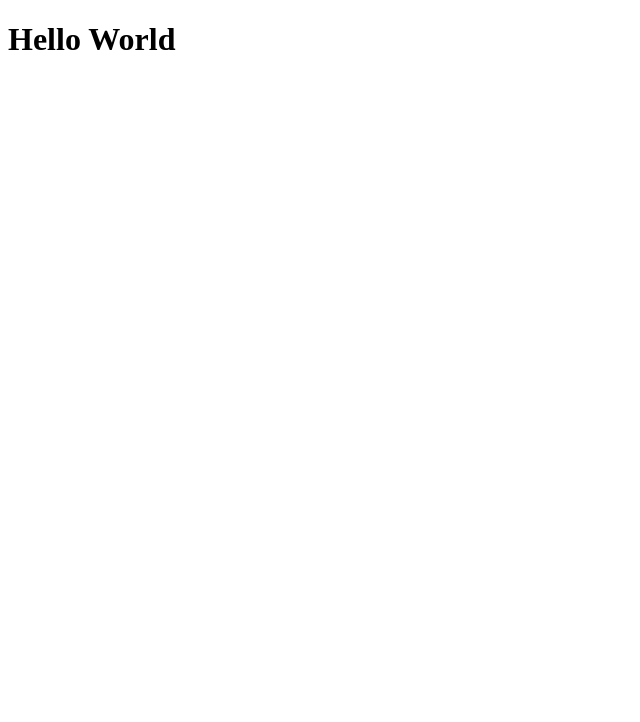
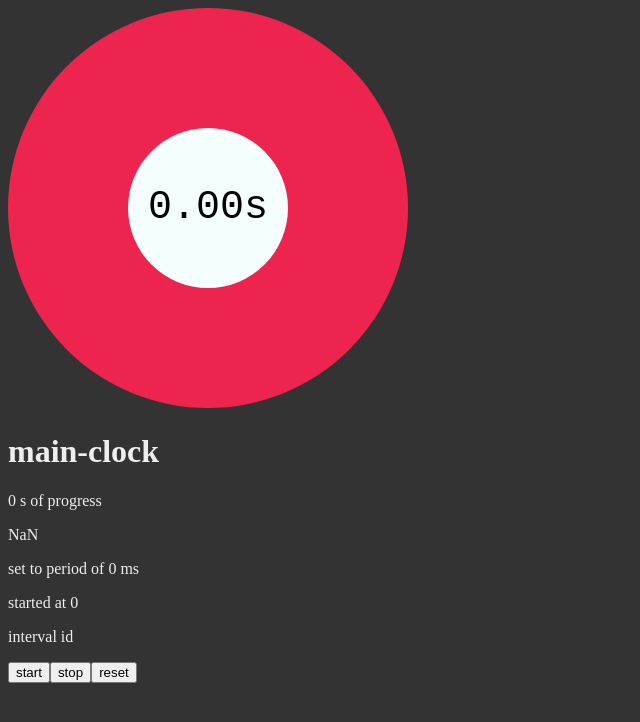
Before and after one commit to Fermento99/interval-timer, a Vue app: page / in a window 1280 px wide. Shown: the top 722 px of the page, without its empty margins (0-640 px from the left). Built offline with nearby package versions, Linux system fonts and the light colour scheme.

Commit message:
add clock, clock drawer

```diff
--- a/src/App.vue
+++ b/src/App.vue
@@ -1,8 +1,10 @@
-<script setup lang="ts"></script>
+<script setup lang="ts">
+import ClockComponent from '@/components/ClockComponent/ClockComponent.vue';
+</script>
 
 <template>
   <main>
-    <h1>Hello World</h1>
+    <ClockComponent clock-id="main-clock" />
   </main>
 </template>
 
--- a/src/assets/main.css
+++ b/src/assets/main.css
@@ -4,3 +4,8 @@
   position: relative;
   box-sizing: border-box;
 }
+
+body {
+  background-color: #333;
+  color: #EEE;
+}
--- /dev/null
+++ b/src/components/ClockComponent/ClockComponent.vue
@@ -0,0 +1,47 @@
+<script setup lang="ts">
+import { useClockStore } from '@/stores/ClockStore';
+import { computed } from 'vue';
+import ClockFace from '@/components/ClockComponent/ClockFace.vue';
+
+defineProps({
+  clockId: { type: String, required: true },
+});
+
+const clockState = useClockStore();
+
+const start = () => {
+  clockState.startClock();
+};
+
+const stop = () => {
+  clockState.pauseClock();
+};
+
+const reset = () => {
+  clockState.setClock({ period: 20 });
+};
+
+const elapsedTime = computed(() => clockState.progress / 1000);
+const percentage = computed(() => clockState.progress / clockState.period);
+</script>
+
+<template>
+  <ClockFace
+    :clock-id="clockId"
+    :percentage="percentage"
+    :elapsed-time="elapsedTime"
+    :height="400"
+    :width="400"
+  />
+  <h1>{{ clockId }}</h1>
+  <p>{{ elapsedTime }} s of progress</p>
+  <p>{{ percentage }}</p>
+  <p>set to period of {{ clockState.period }} ms</p>
+  <p>started at {{ clockState._startedTimestamp }}</p>
+  <p>{{ clockState._interval }} interval id</p>
+  <button @click="start">start</button>
+  <button @click="stop">stop</button>
+  <button @click="reset">reset</button>
+</template>
+
+<style scoped></style>
--- /dev/null
+++ b/src/components/ClockComponent/ClockDrawer.ts
@@ -0,0 +1,63 @@
+type ClockDrawerArgs = {
+  ctx: CanvasRenderingContext2D;
+  height: number;
+  width: number;
+  colors: {
+    escape: string;
+    chase: string;
+    center: string;
+    text: string;
+  };
+};
+
+type DrawArgs = {
+  time: number;
+  percentage: number;
+};
+
+export class ClockDrawer {
+  private readonly ctx;
+  private readonly height;
+  private readonly width;
+  private readonly colors;
+
+  constructor({ ctx, height, width, colors }: ClockDrawerArgs) {
+    this.ctx = ctx;
+    this.width = width;
+    this.height = height;
+    this.colors = colors;
+  }
+
+  drawClock({ time, percentage }: DrawArgs) {
+    const xCenter = this.width / 2;
+    const yCenter = this.height / 2;
+    const radius = Math.min(xCenter, yCenter);
+    const innerRadius = radius / 2.5;
+    const fontSize = radius / 5;
+
+    this.ctx.clearRect(0, 0, this.width, this.height);
+    this.ctx.beginPath();
+    this.ctx.fillStyle = this.colors.escape;
+    this.ctx.arc(xCenter, yCenter, radius, 0, Math.PI * 2);
+    this.ctx.fill();
+    this.ctx.closePath();
+    this.ctx.beginPath();
+    this.ctx.fillStyle = this.colors.chase;
+    this.ctx.moveTo(xCenter, yCenter);
+    this.ctx.arc(xCenter, yCenter, radius, -Math.PI / 2, Math.PI * (2 * percentage - 0.5));
+    this.ctx.lineTo(xCenter, yCenter);
+    this.ctx.fill();
+    this.ctx.closePath();
+    this.ctx.beginPath();
+    this.ctx.fillStyle = this.colors.center;
+    this.ctx.arc(xCenter, yCenter, innerRadius, 0, Math.PI * 2);
+    this.ctx.fill();
+    this.ctx.closePath();
+    this.ctx.beginPath();
+    this.ctx.fillStyle = this.colors.text;
+    this.ctx.textAlign = 'center';
+    this.ctx.font = `${fontSize}px "Share Tech Mono", monospace`;
+    this.ctx.fillText(`${time.toPrecision(3)}s`, xCenter, yCenter + fontSize / 4);
+    this.ctx.closePath();
+  }
+}
--- /dev/null
+++ b/src/components/ClockComponent/ClockFace.vue
@@ -0,0 +1,48 @@
+<script setup lang="ts">
+import { onMounted, ref, watchEffect } from 'vue';
+import { ClockDrawer } from '@/components/ClockComponent/ClockDrawer';
+
+const props = defineProps({
+  clockId: { type: String, required: true },
+  percentage: { type: Number, required: true },
+  elapsedTime: { type: Number, required: true },
+  height: { type: Number, required: true },
+  width: { type: Number, required: true },
+});
+
+const drawer = ref();
+
+onMounted(() => {
+  const canvas = document.getElementById(props.clockId) as HTMLCanvasElement;
+  const ctx = canvas.getContext('2d')!;
+  drawer.value = new ClockDrawer({
+    ctx,
+    height: props.height,
+    width: props.width,
+    colors: {
+      chase: '#629460',
+      escape: '#ED254E',
+      center: '#F4FFFD',
+      text: '#000',
+    },
+  });
+
+  drawer.value.drawClock({
+    time: props.elapsedTime,
+    percentage: props.percentage,
+  });
+});
+
+watchEffect(() => {
+  drawer.value?.drawClock({
+    time: props.elapsedTime,
+    percentage: props.percentage,
+  });
+});
+</script>
+
+<template>
+  <canvas :id="clockId" :width="width" :height="height" />
+</template>
+
+<style scoped></style>
--- /dev/null
+++ b/src/stores/ClockStore.ts
@@ -0,0 +1,42 @@
+import { defineStore } from 'pinia';
+import { ref } from 'vue';
+
+type SetClockOptions = { period: number };
+
+export const useClockStore = defineStore('clock', () => {
+  const progress = ref(0);
+  const period = ref(0);
+  const _startedTimestamp = ref(0);
+  const _interval = ref<number | undefined>();
+
+  const stopClock = () => {
+    clearInterval(_interval.value);
+    _interval.value = undefined;
+  };
+
+  const setClock = (options: SetClockOptions) => {
+    period.value = options.period * 1000;
+    progress.value = 0;
+    if (_interval.value !== undefined) {
+      stopClock();
+    }
+  };
+
+  const startClock = () => {
+    if (_interval.value === undefined && period.value > progress.value) {
+      _startedTimestamp.value = Date.now() - progress.value;
+      _interval.value = setInterval(() => {
+        progress.value = Date.now() - _startedTimestamp.value;
+        if (progress.value >= period.value) {
+          stopClock();
+        }
+      }, 30);
+    }
+  };
+
+  const pauseClock = () => {
+    stopClock();
+  };
+
+  return { progress, period, _startedTimestamp, _interval, setClock, startClock, pauseClock };
+});
```
